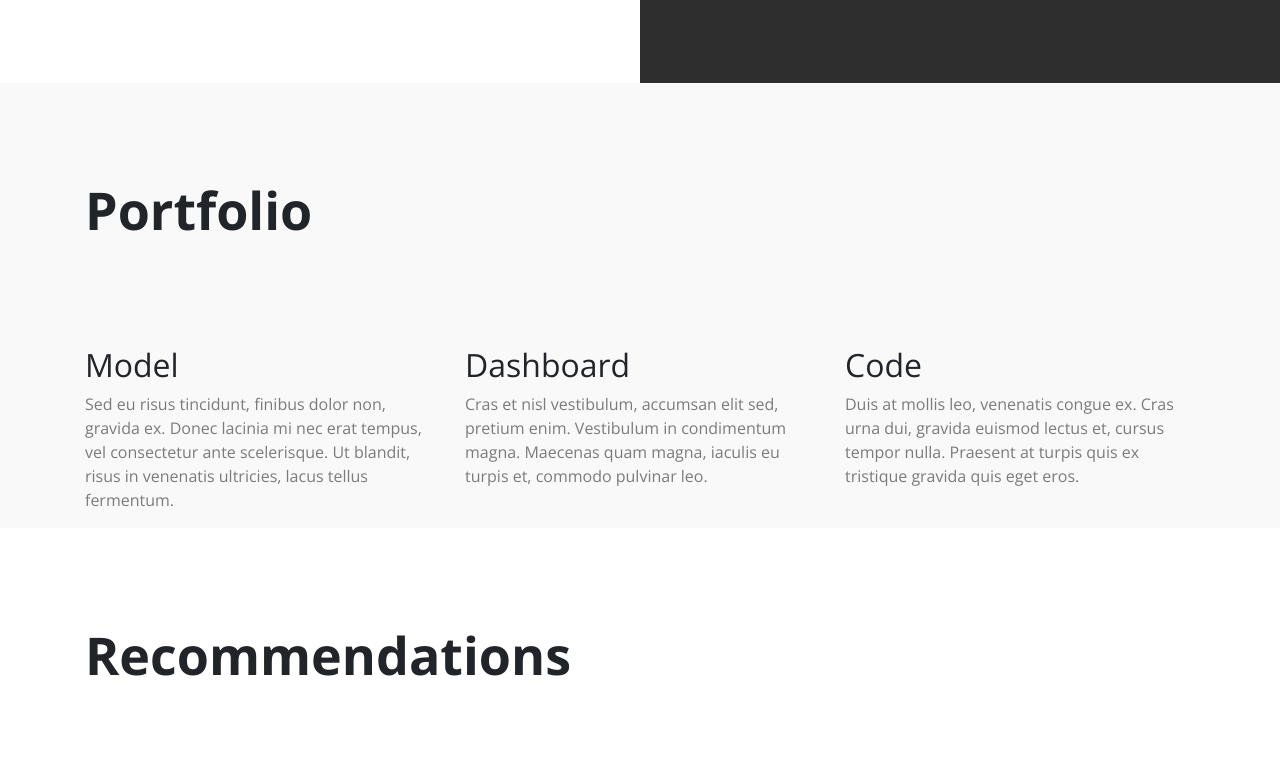
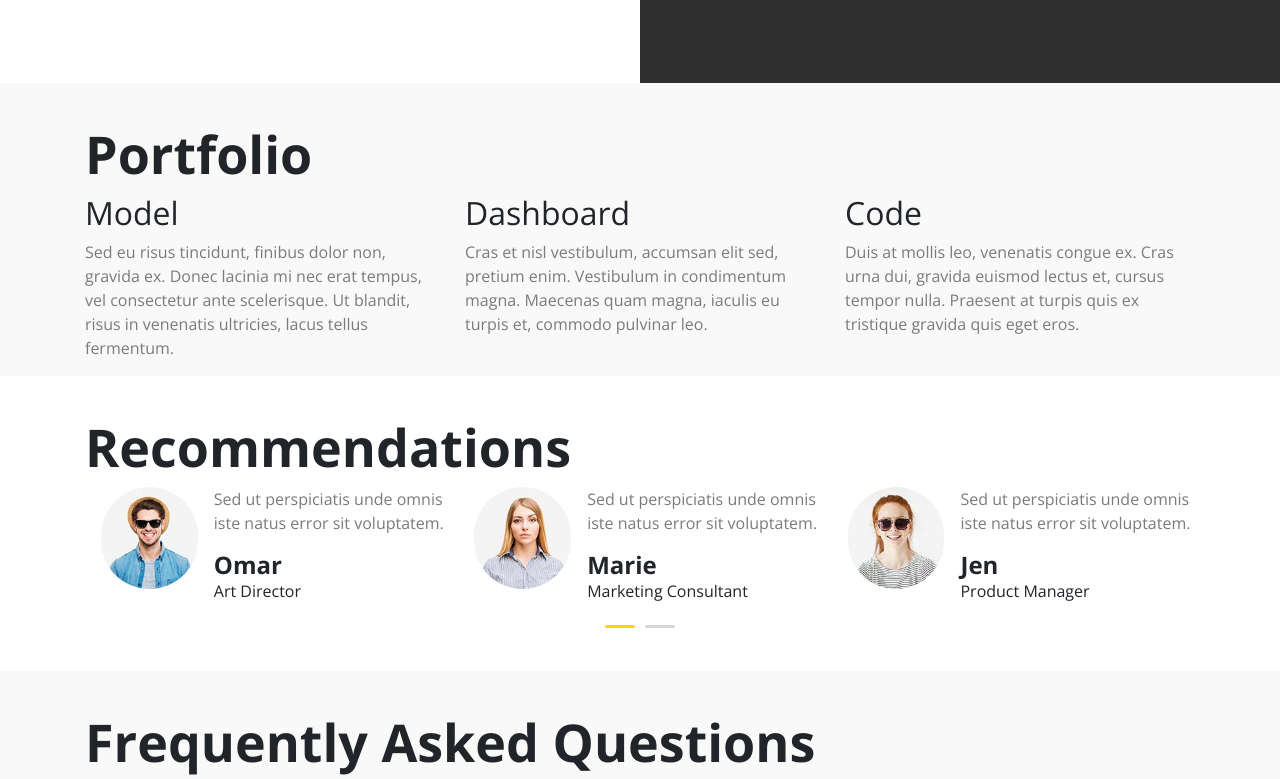
Before and after one commit to awadom/awadomar.com, a website: page index.html in a window 1280 px wide. Shown: the part 727-1506 px from the top of the page. Drawn offline with nearby package versions, Linux system fonts and the light colour scheme.

Commit message:
margin and padding adjustments

```diff
--- a/css/omar-portfolio-style.css
+++ b/css/omar-portfolio-style.css
@@ -438,9 +438,9 @@ a:hover {
   width: 100%;
 }
 
-.recommendations .owl-theme .owl-nav.disabled + .owl-dots {
+/* .recommendations .owl-theme .owl-nav.disabled + .owl-dots {
   margin-top: 2rem;
-}
+} */
 
 .recommendations .owl-theme .owl-dots .owl-dot {
   outline: none;
--- a/index.html
+++ b/index.html
@@ -119,11 +119,11 @@
         </div>
     </section>
 
-    <section class="about" id="about">
+    <section class="about " id="about">
         <div class="container">
-            <div class="row d-flex section-padding">
+            <div class="row d-flex ">
                 <div class="col-lg-6 col-md-6 col-12 min-vw-50">
-                    <h1 class="text-black">Portfolio</h1>
+                    <h1 class="text-black top-buffer">Portfolio</h1>
                 </div>
             </div>
             <div class="row">
@@ -145,11 +145,11 @@
 
 
     <!-- RECOMMENDATION -->
-     <section class="recommendations d-flex justify-content-center align-items-center section-padding" id="recommendations">
+     <section class="recommendations d-flex justify-content-center align-items-center bottom-margin" id="recommendations">
           <div class="container">
                <div class="row">
                     <div class="col-12">
-                        <h1 class="text-black bottom-margin">Recommendations</h1>
+                        <h1 class="text-black top-buffer">Recommendations</h1>
 
                         <div class="owl-carousel owl-theme" id="recommendations-carousel">
                             <div class="item">
@@ -229,7 +229,7 @@
 
                 <div class="col-lg-12 col-12">
 
-                    <h1 class="text-black section-padding">Frequently Asked Questions</h1>
+                    <h1 class="text-black top-buffer">Frequently Asked Questions</h1>
 
                     <div class="accordion" id="accordionExample">
                       <div class="card">
```
